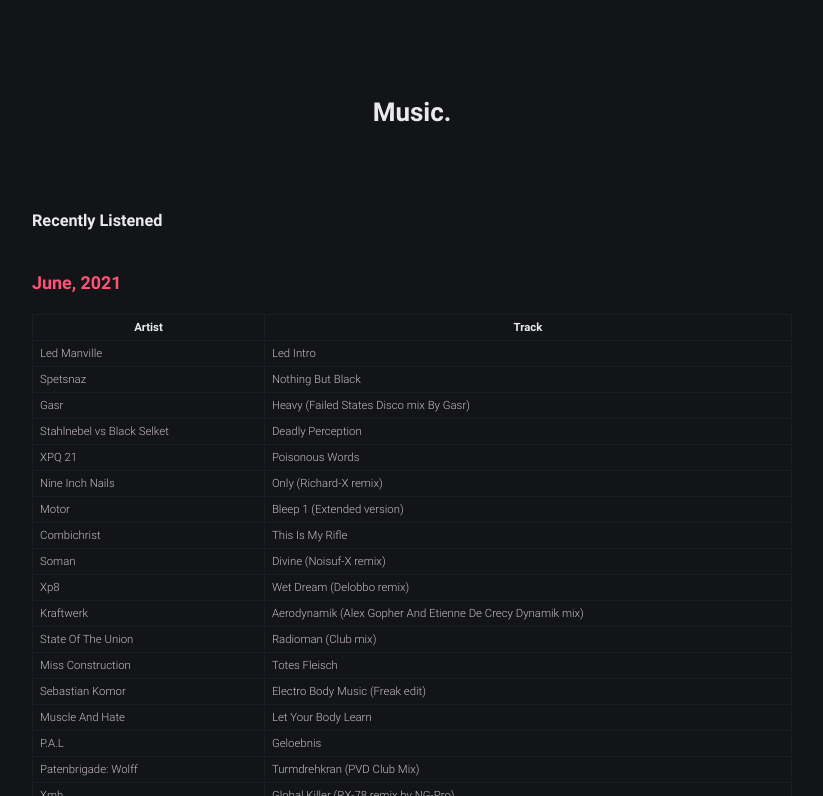
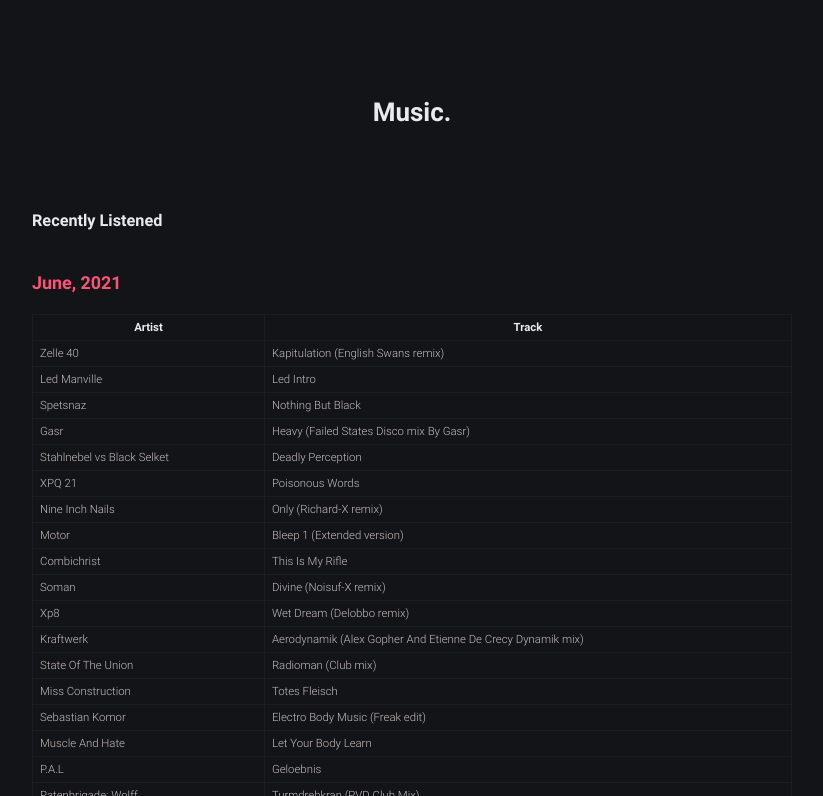
Before and after one commit to robert-marshall/xyz, a Jekyll site: the page built from music.md, in a window 1280 px wide and 900 px high, cut to the strip 104-900 px from the top of the window. Shown: the whole strip, without its empty margins (228-1051 px from the left). Built offline with Jekyll 4.4.1, drawn with Linux system fonts in a browser that asks for light colours.

Commit message:
You know the rules and so do I

```diff
--- a/music.md
+++ b/music.md
@@ -11,6 +11,7 @@
 
 | Artist | Track |
 |--------|-------|
+Zelle 40 | Kapitulation (English Swans remix)
 Led Manville | Led Intro
 Spetsnaz | Nothing But Black
 Gasr | Heavy (Failed States Disco mix By Gasr)
```
